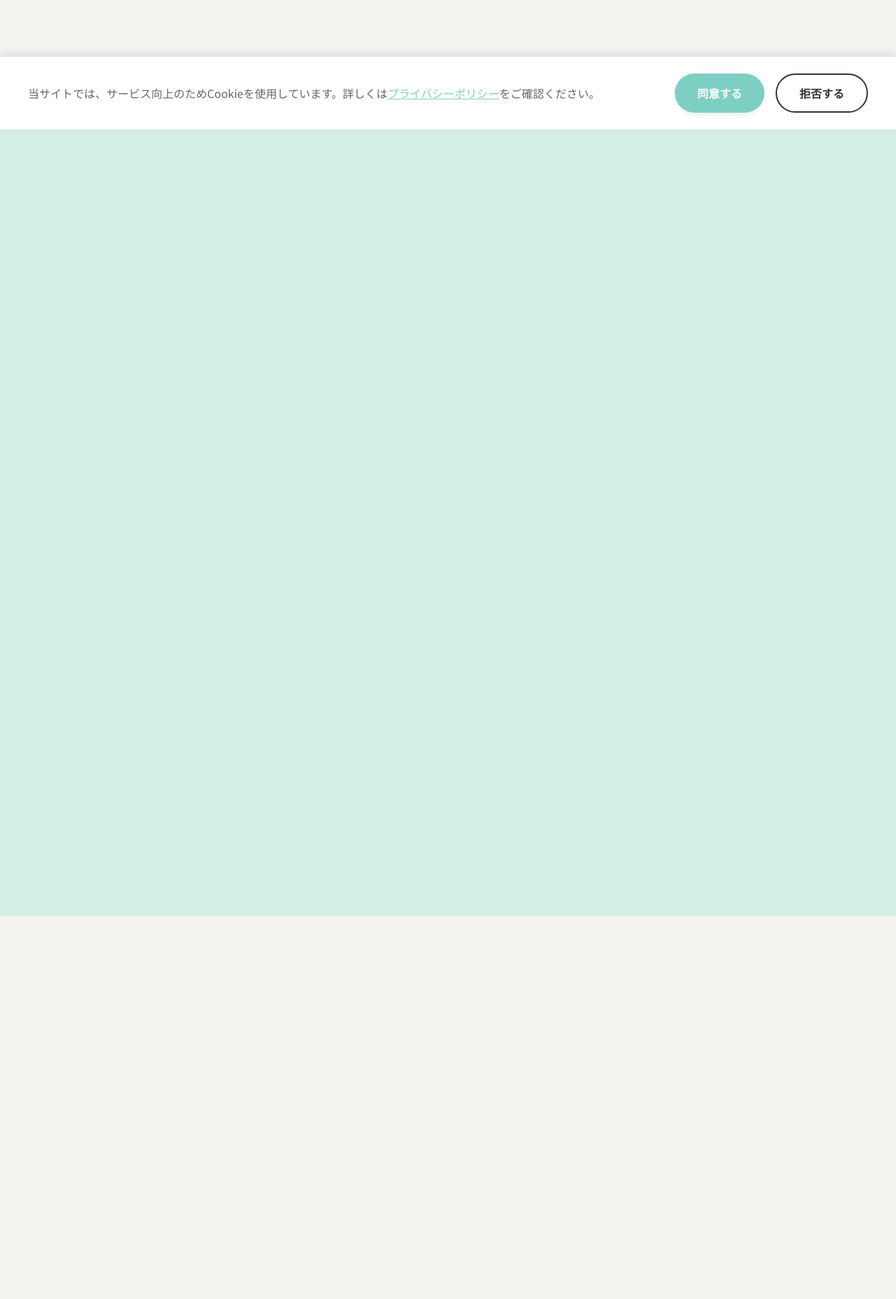
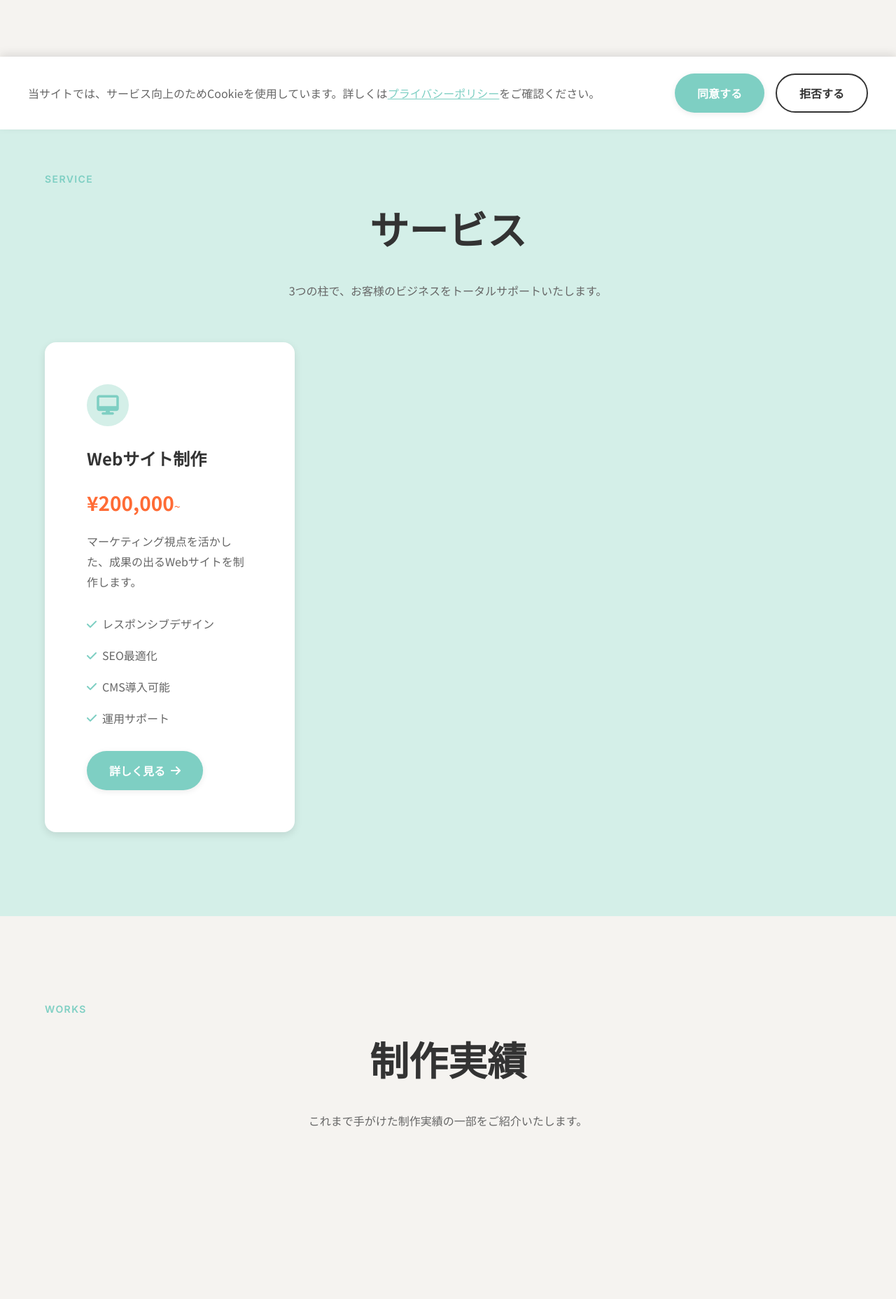
Before and after one commit to yamada1001/brand-yojitsu, a PHP site: page / in a window 1280 px wide. Shown: the part 615-2471 px from the top of the page at 70% size. Run offline with PHP 8.4, Linux system fonts and the light colour scheme; some libraries are stand-ins or nearby versions.

Commit message:
アニメーションクラスのデフォルトをopacity: 1に変更
JavaScriptが読み込まれない場合でもコンテンツが表示されるように修正

🤖 Generated with [Claude Code](https://claude.com/claude-code)

Co-Authored-By: Claude <noreply@anthropic.com>

```diff
--- a/brand-site/assets/css/style.css
+++ b/brand-site/assets/css/style.css
@@ -885,8 +885,8 @@ button {
    アニメーション用クラス
 ======================================== */
 .fade-in {
-    opacity: 0;
-    transform: translateY(30px);
+    opacity: 1;
+    transform: translateY(0);
     transition: opacity 0.8s ease, transform 0.8s ease;
 }
 
@@ -896,8 +896,8 @@ button {
 }
 
 .fade-in-left {
-    opacity: 0;
-    transform: translateX(-30px);
+    opacity: 1;
+    transform: translateX(0);
     transition: opacity 0.8s ease, transform 0.8s ease;
 }
 
@@ -907,8 +907,8 @@ button {
 }
 
 .fade-in-right {
-    opacity: 0;
-    transform: translateX(30px);
+    opacity: 1;
+    transform: translateX(0);
     transition: opacity 0.8s ease, transform 0.8s ease;
 }
 
@@ -918,8 +918,8 @@ button {
 }
 
 .scale-in {
-    opacity: 0;
-    transform: scale(0.9);
+    opacity: 1;
+    transform: scale(1);
     transition: opacity 0.8s ease, transform 0.8s ease;
 }
 
```
